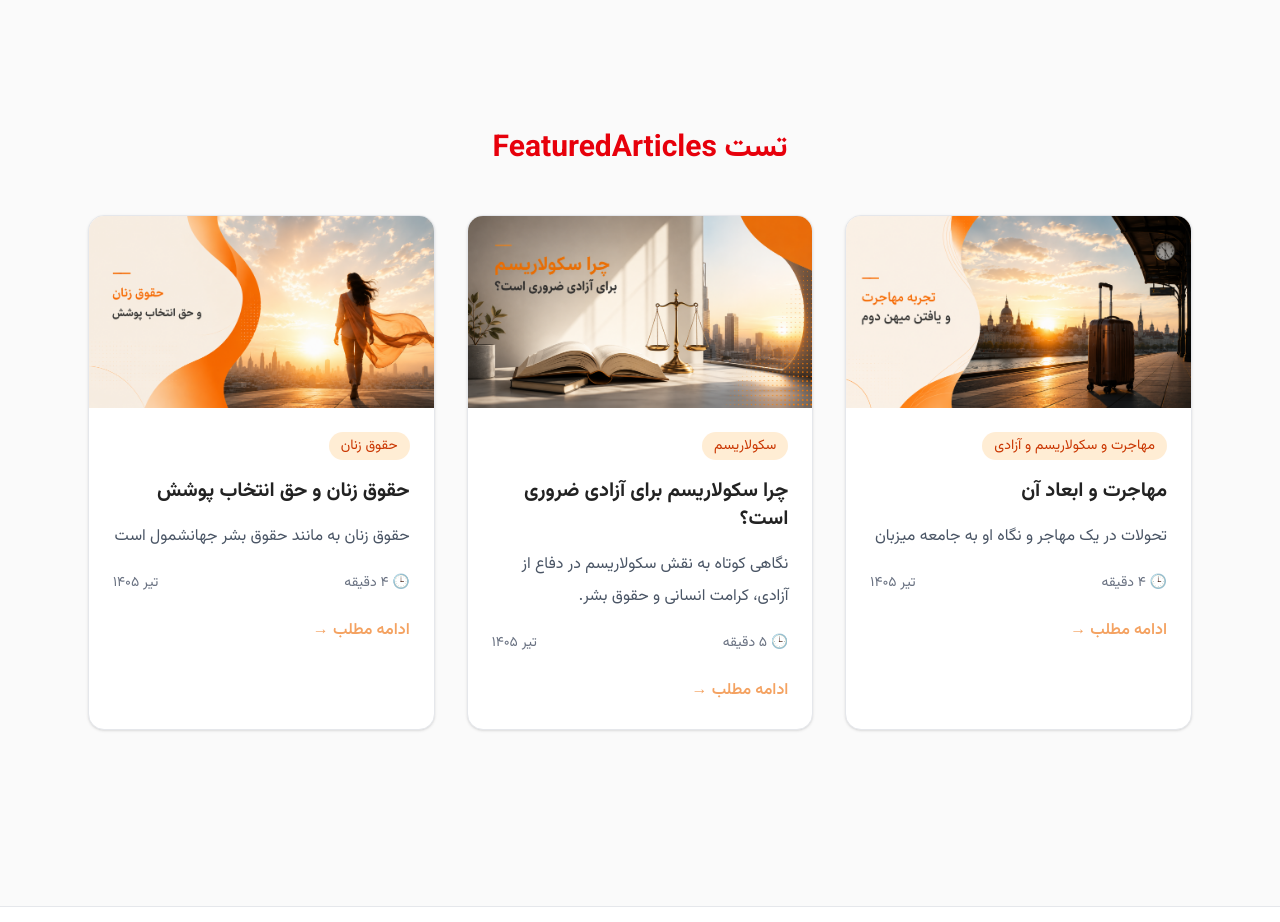
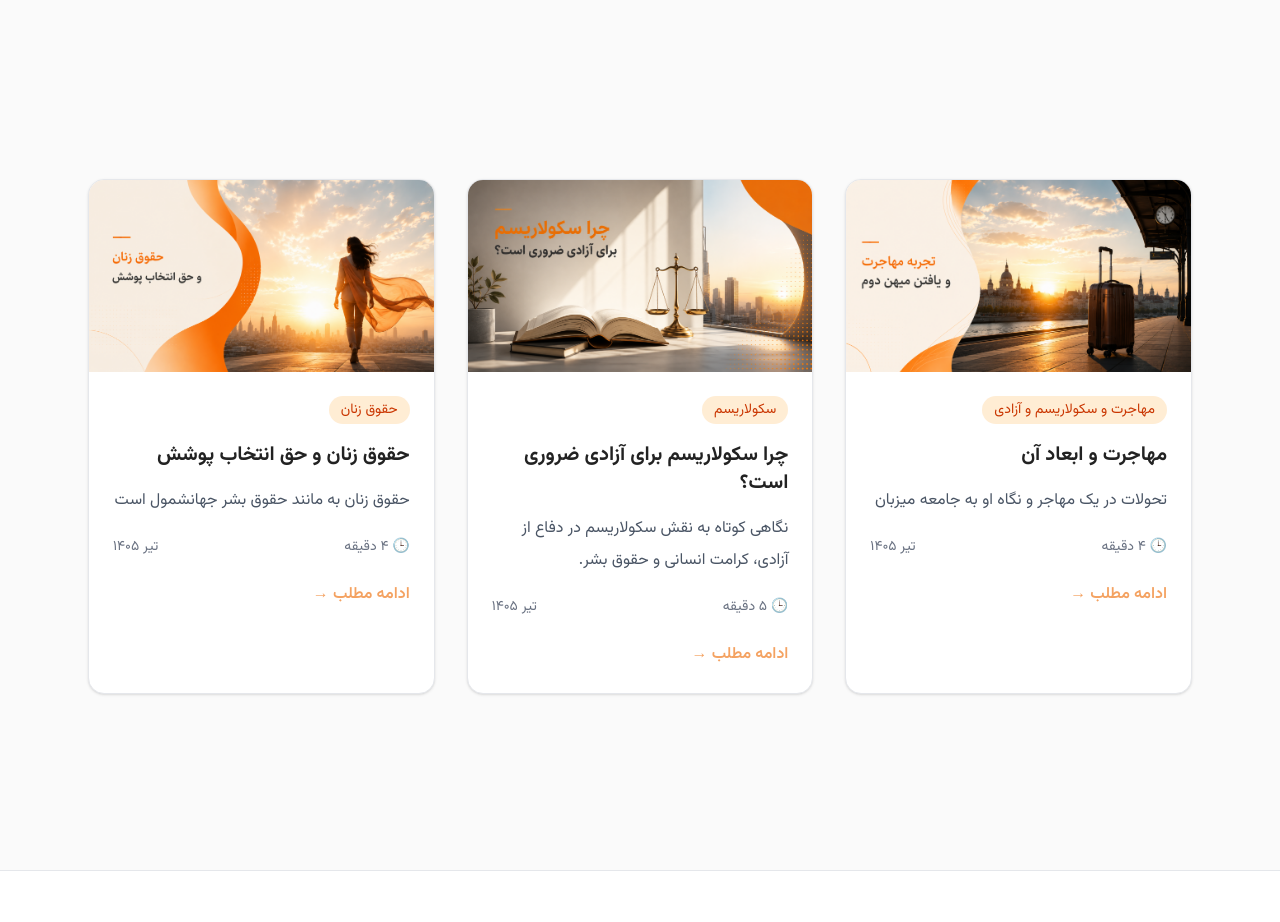
Before and after one commit to Monahita/secular-immigrant, a Next.js app: page / in a window 1280 px wide. Shown: the part 1000-1922 px from the top of the page. Built offline with nearby package versions, Linux system fonts and the light colour scheme.

Commit message:
Update Featured Articles section

```diff
--- a/components/FeaturedArticles.tsx
+++ b/components/FeaturedArticles.tsx
@@ -9,7 +9,7 @@ export default function FeaturedArticles() {
 
     <section className="max-w-6xl mx-auto px-6 py-20">
       <h2 className="text-3xl font-bold text-center mb-12 text-red-600">
-  تست FeaturedArticles
+
 </h2>
 
       <div className="grid gap-8 md:grid-cols-2 lg:grid-cols-3">
```
